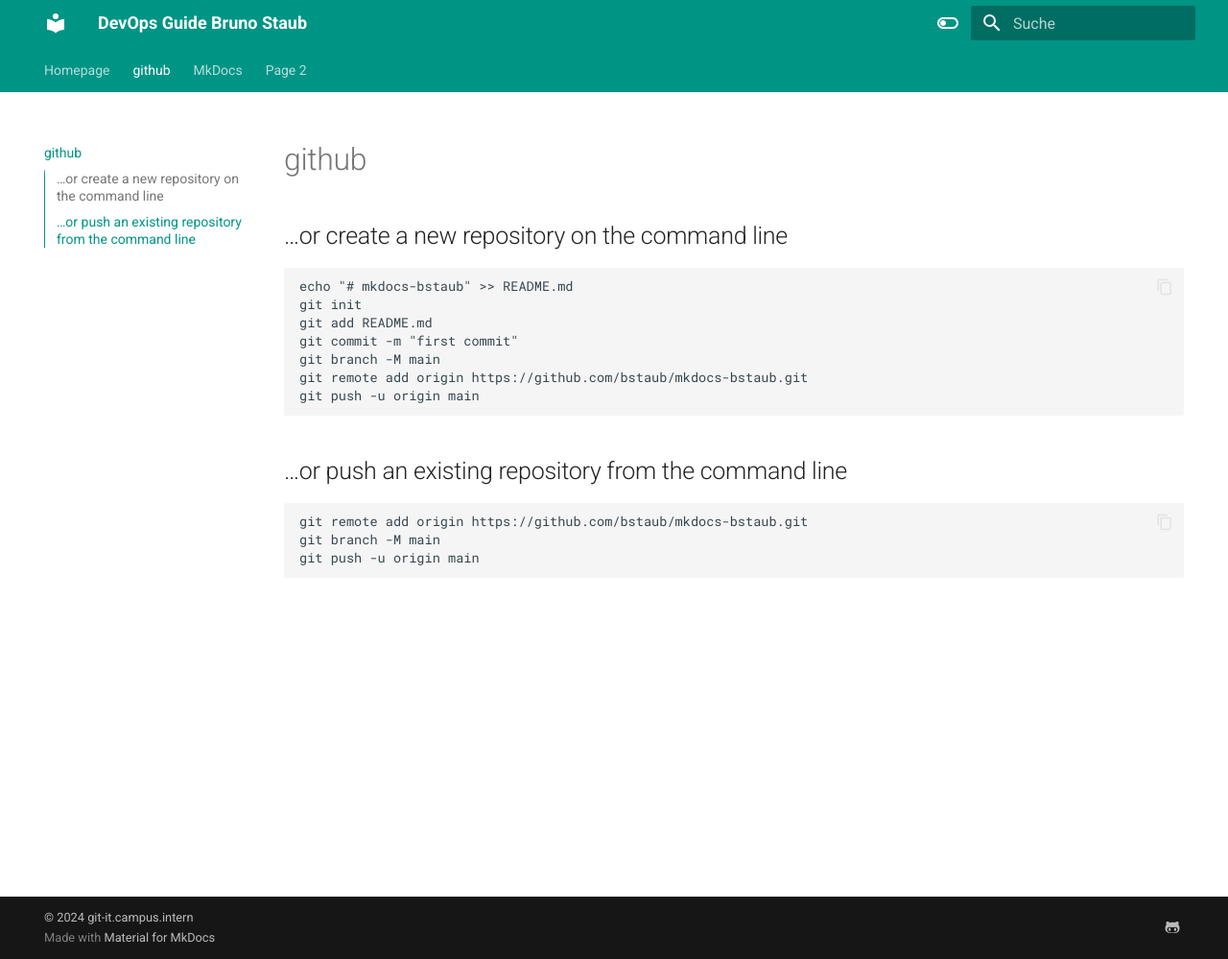
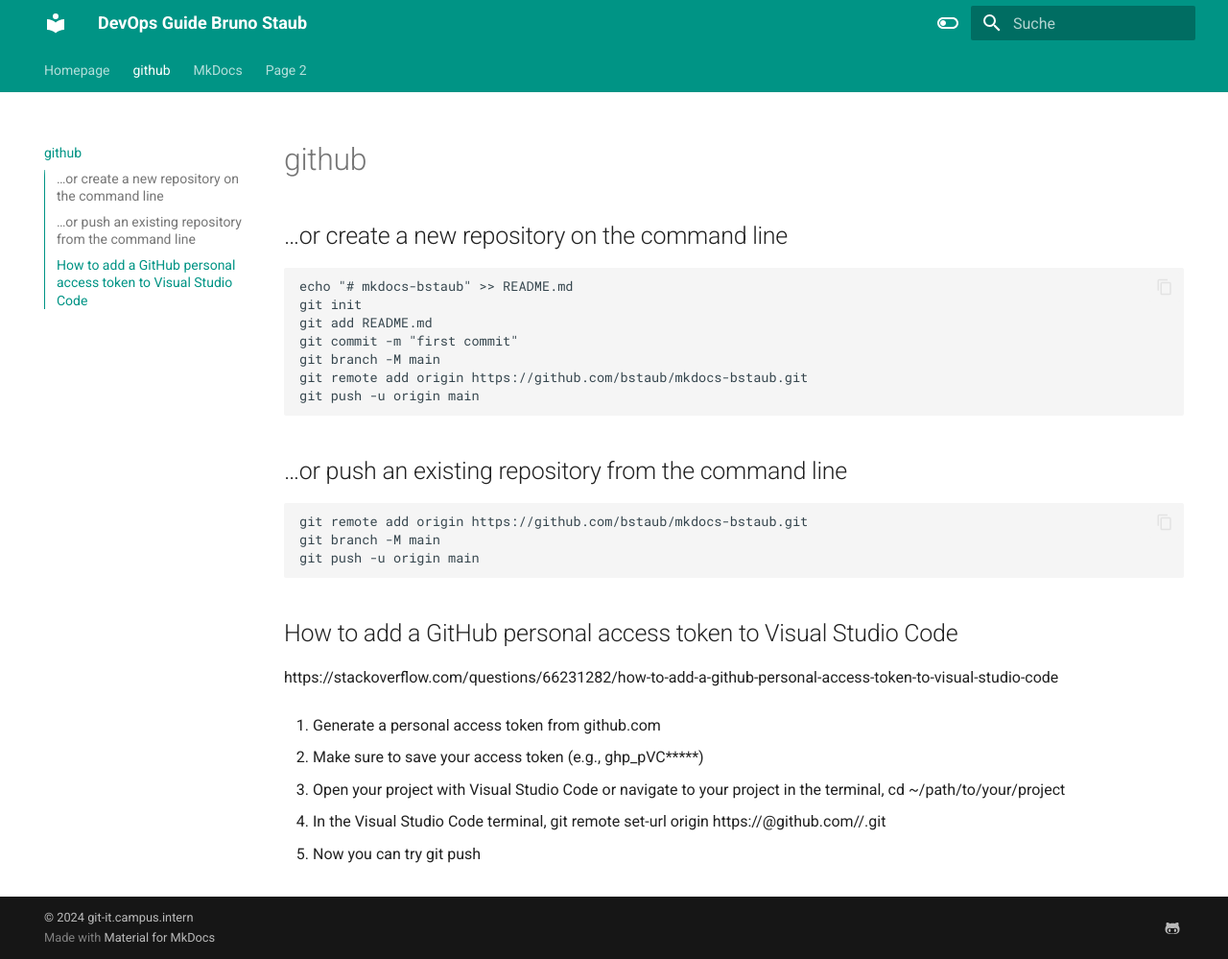
Before and after one commit to bstaub/mkdocs-bstaub, an MkDocs documentation site: the page built from docs/github.md, in a window 1280 px wide and 999 px high. Shown: the whole window at 96% size. Built offline with MkDocs 1.6.1 and Material for MkDocs 9.7.7, drawn with Linux system fonts in a browser that asks for light colours.

Commit message:
second commit

````diff
--- a/docs/github.md
+++ b/docs/github.md
@@ -18,3 +18,17 @@
 git branch -M main
 git push -u origin main
 ```
+
+## How to add a GitHub personal access token to Visual Studio Code
+
+https://stackoverflow.com/questions/66231282/how-to-add-a-github-personal-access-token-to-visual-studio-code
+
+1. Generate a personal access token from github.com
+
+2. Make sure to save your access token (e.g., ghp_pVC*****)
+
+3. Open your project with Visual Studio Code or navigate to your project in the terminal, cd ~/path/to/your/project
+
+4. In the Visual Studio Code terminal, git remote set-url origin https://<personal_access_token>@github.com/<your_username or organization_name>/<repo_name>.git
+
+5. Now you can try git push
````
Also changed, not shown: 2 other files.
